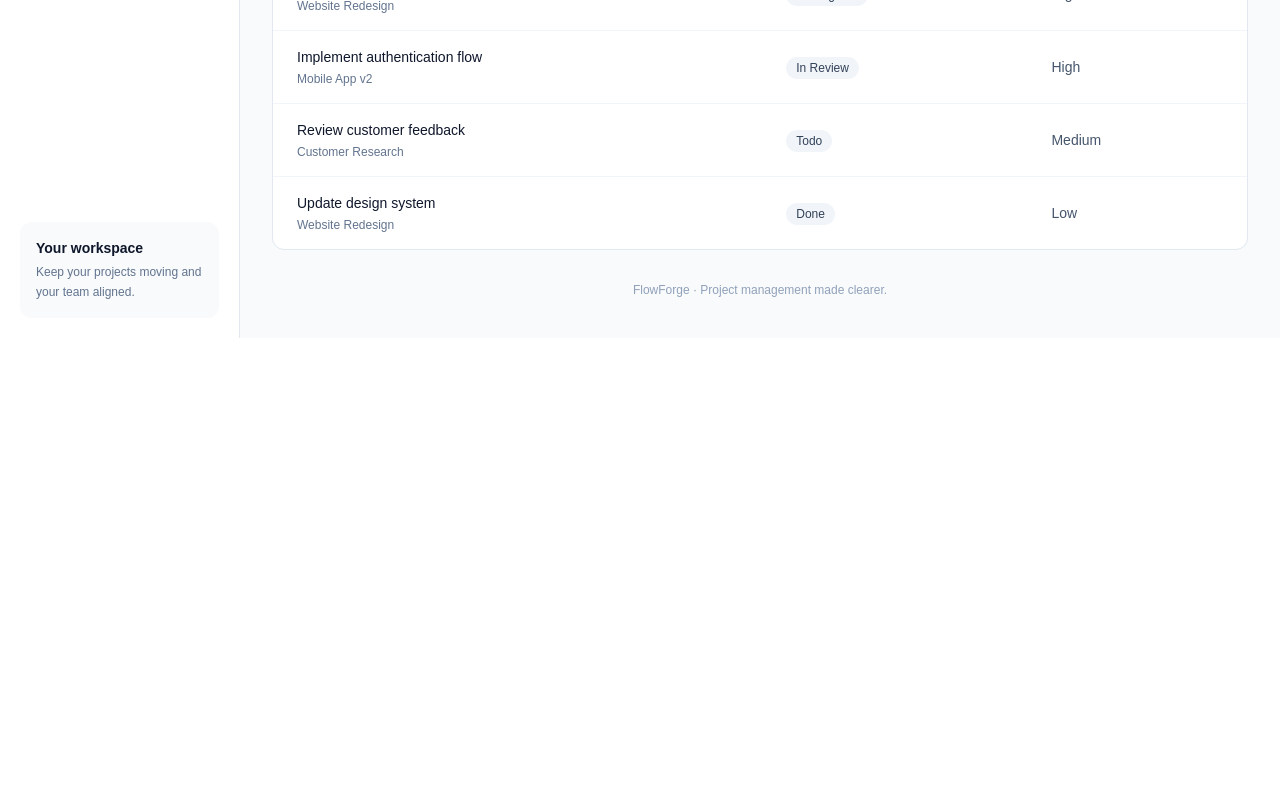
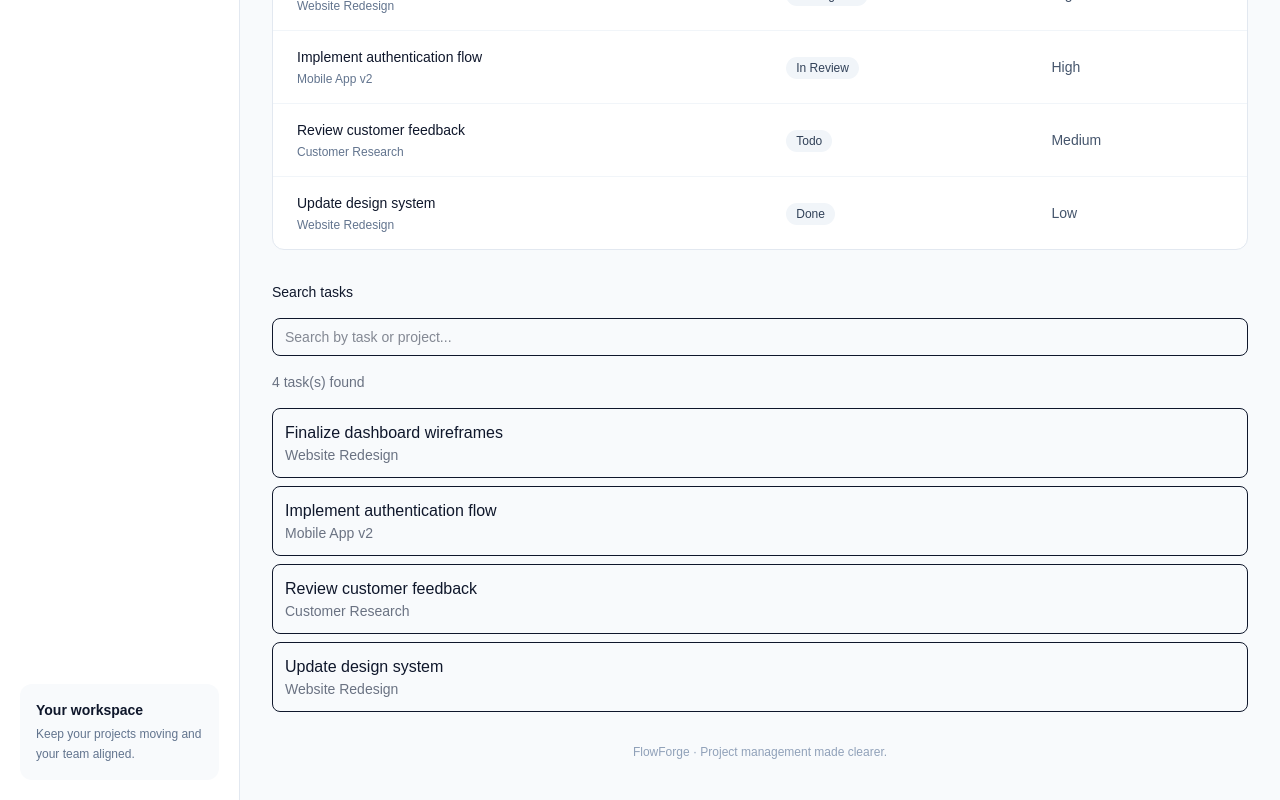
Before and after one commit to saini2sach/flowforge, a Next.js app: page /dashboard in a window 1280 px wide. Shown: the part 953-1753 px from the top of the page. Before the commit the page ends 1291 px from the top, so only its background shows below. Built offline with nearby package versions, Linux system fonts and the light colour scheme.

Commit message:
feat: add interactive dashboard task search

```diff
--- /dev/null
+++ b/src/app/(workspace)/dashboard/error.tsx
@@ -0,0 +1,30 @@
+
+"use client";
+
+export default function DashboardError({
+    // eslint-disable-next-line @typescript-eslint/no-unused-vars
+    error,
+    reset,
+}: {
+    error: Error & { digest?: string };
+    reset: () => void;
+}) {
+    return (
+        <div className="rounded-xl border p-6">
+            <h2 className="text-lg font-semibold">
+                Something went wrong
+            </h2>
+
+            <p className="mt-2 text-sm text-gray-600">
+                {`We couldn't load the dashboard. Please try again.`}
+            </p>
+
+            <button
+                onClick={reset}
+                className="mt-4 rounded-lg bg-blue-600 px-4 py-2 text-white"
+            >
+                Try again
+            </button>
+        </div>
+    );
+}
--- /dev/null
+++ b/src/app/(workspace)/dashboard/loading.tsx
@@ -0,0 +1,19 @@
+
+export default function DashboardLoading() {
+    return (
+        <div className="space-y-6 animate-pulse">
+            <div className="h-8 w-56 rounded bg-gray-200" />
+
+            <div className="grid grid-cols-1 gap-4 sm:grid-cols-2 xl:grid-cols-4">
+                {Array.from({ length: 4 }, (_, index) => (
+                    <div
+                        key={index}
+                        className="h-28 rounded-xl bg-gray-200"
+                    />
+                ))}
+            </div>
+
+            <div className="h-72 rounded-xl bg-gray-200" />
+        </div>
+    );
+}
--- a/src/app/(workspace)/dashboard/page.tsx
+++ b/src/app/(workspace)/dashboard/page.tsx
@@ -3,6 +3,8 @@ import {
   getProjects,
   getTasks,
 } from "@/lib/dashboard/data";
+
+import TaskSearch from "@/components/dashboard/task-search";
 
 export default async function DashboardPage() {
 
@@ -131,6 +133,8 @@ export default async function DashboardPage() {
         </div>
       </section>
 
+      <TaskSearch tasks={tasks} />
+
       <footer className="pb-2 text-center text-xs text-slate-400">
         FlowForge · Project management made clearer.
       </footer>
--- /dev/null
+++ b/src/components/dashboard/task-search.tsx
@@ -0,0 +1,55 @@
+
+"use client";
+
+import { useMemo, useState } from "react";
+import type { TaskSummary } from "@/types/dashboard";
+
+type TaskSearchProps = {
+    tasks: TaskSummary[];
+};
+
+export default function TaskSearch({ tasks }: TaskSearchProps) {
+    const [query, setQuery] = useState("");
+
+    const filteredTasks = useMemo(() => {
+        const normalizedQuery = query.trim().toLowerCase();
+
+        if (!normalizedQuery) return tasks;
+
+        return tasks.filter(
+            (task) =>
+                task.title.toLowerCase().includes(normalizedQuery) ||
+                task.project.toLowerCase().includes(normalizedQuery),
+        );
+    }, [tasks, query]);
+
+    return (
+        <section className="space-y-4">
+            <label htmlFor="task-search" className="block text-sm font-medium">
+                Search tasks
+            </label>
+
+            <input
+                id="task-search"
+                type="search"
+                value={query}
+                onChange={(event) => setQuery(event.target.value)}
+                placeholder="Search by task or project..."
+                className="w-full rounded-lg border px-3 py-2 text-sm"
+            />
+
+            <p className="text-sm text-gray-500" aria-live="polite">
+                {filteredTasks.length} task(s) found
+            </p>
+
+            <ul className="space-y-2">
+                {filteredTasks.map((task) => (
+                    <li key={`${task.project}-${task.title}`} className="rounded-lg border p-3">
+                        <p className="font-medium">{task.title}</p>
+                        <p className="text-sm text-gray-500">{task.project}</p>
+                    </li>
+                ))}
+            </ul>
+        </section>
+    );
+}
```
